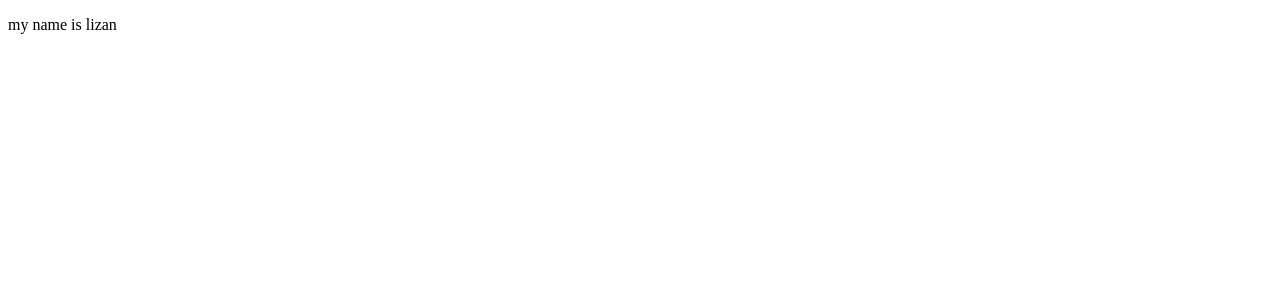
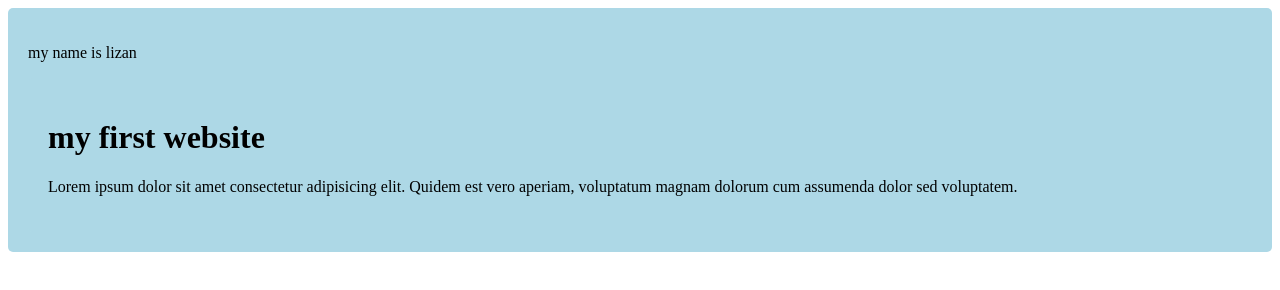
Before and after one commit to lizansarkar/my_first_repo, a plain HTML site: page index.html in a window 1280 px wide. Drawn offline with Linux system fonts and the light colour scheme.

Commit message:
added div and added few content

```diff
--- a/index.html
+++ b/index.html
@@ -9,6 +9,10 @@
 <body>
   <div>
     <p class="name">my name is lizan</p>
+    <div>
+      <h1>my first website</h1>
+      <p>Lorem ipsum dolor sit amet consectetur adipisicing elit. Quidem est vero aperiam, voluptatum magnam dolorum cum assumenda dolor sed voluptatem.</p>
+    </div>
   </div>
 
   <script src="script.js"></script>
--- a/style.css
+++ b/style.css
@@ -0,0 +1,5 @@
+div {
+  background-color: lightblue;
+  padding: 20px;
+  border-radius: 5px;
+}
```
